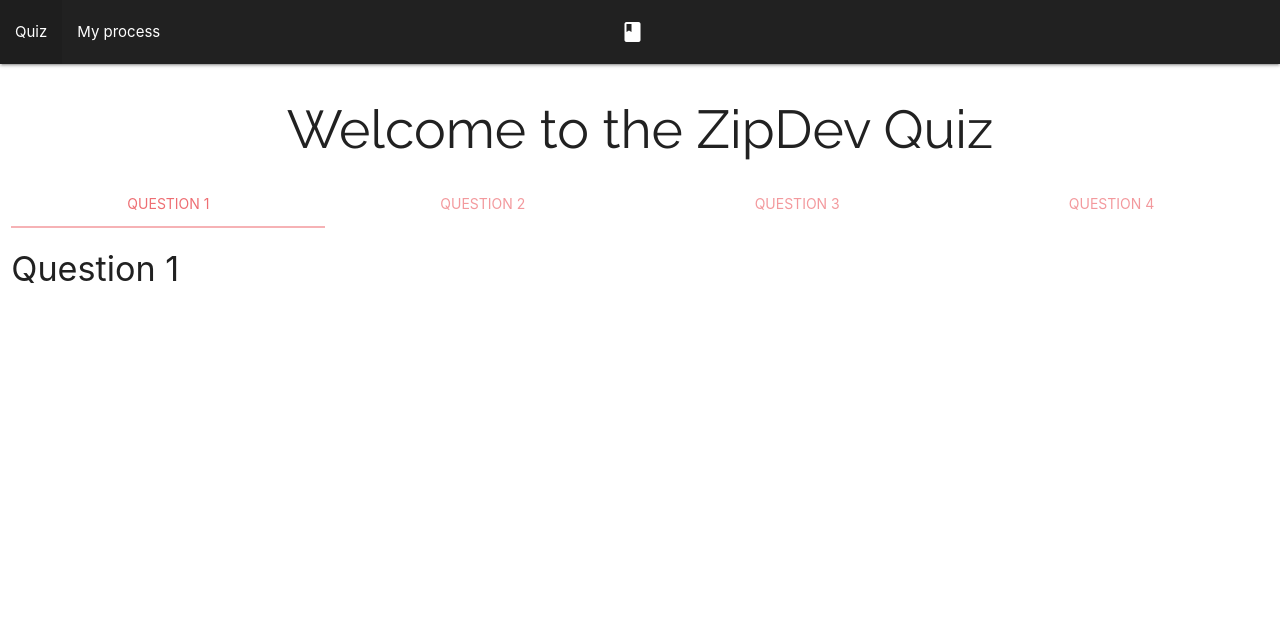
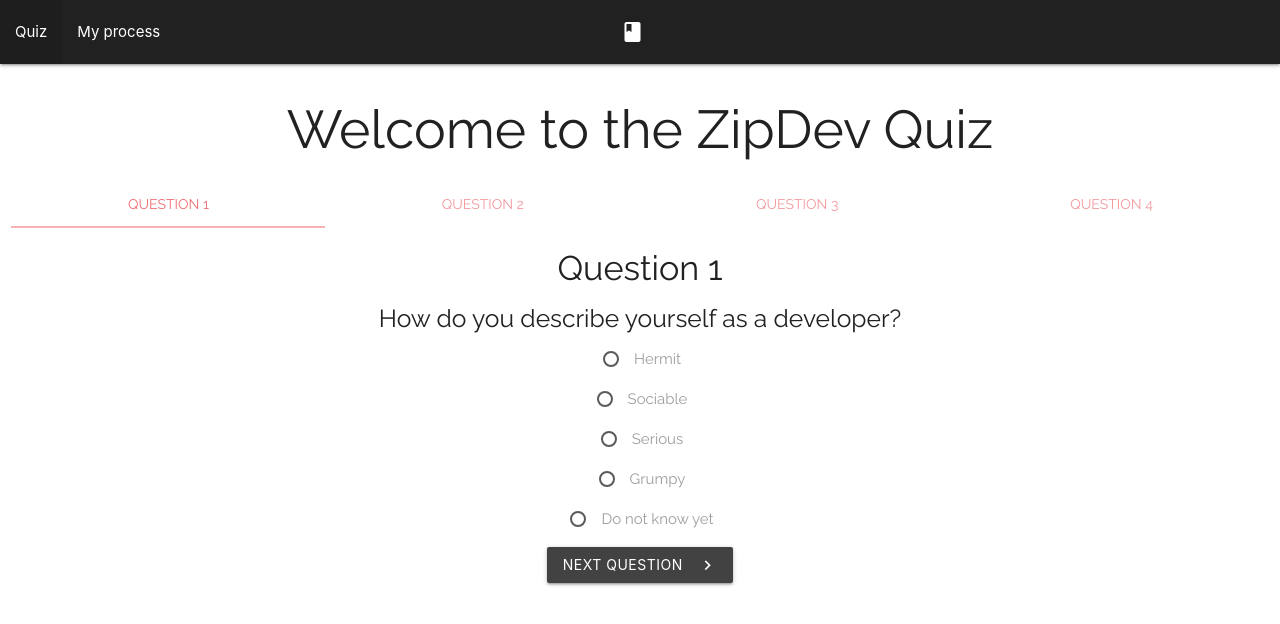
Before and after one commit to Pau-za/zipdev-quiz, a plain HTML site: page index.html in a window 1280 px wide. Drawn offline with nearby package versions, Linux system fonts and the light colour scheme.

Commit message:
ending first question

```diff
--- a/css/style.css
+++ b/css/style.css
@@ -3,4 +3,5 @@
     font-family: 'Open Sans', sans-serif;
     font-family: 'Montserrat', sans-serif;
     font-family: 'Raleway', sans-serif;
+    color: #212121;
 }
--- a/index.html
+++ b/index.html
@@ -9,7 +9,8 @@
     <link rel="stylesheet" href="./css/style.css">
     <link rel="stylesheet" href="https://cdnjs.cloudflare.com/ajax/libs/materialize/1.0.0/css/materialize.min.css">
     <link href="https://fonts.googleapis.com/icon?family=Material+Icons" rel="stylesheet">
-    <link href="https://fonts.googleapis.com/css?family=Montserrat|Open+Sans|Raleway|Spartan&display=swap" rel="stylesheet">
+    <link href="https://fonts.googleapis.com/css?family=Montserrat|Open+Sans|Raleway|Spartan&display=swap"
+        rel="stylesheet">
 </head>
 
 <body>
@@ -28,23 +29,65 @@
     <div id="quiz contain">
         <h2 class="text center-align">Welcome to the ZipDev Quiz</h2>
         <div class="row">
-            <div class="col s12">
-                <ul class="tabs">
-                    <li class="tab col s3"><a class="active" href="#question1">Question 1</a></li>
-                    <li class="tab col s3"><a href="#question2">Question 2</a></li>
-                    <li class="tab col s3"><a href="#question3">Question 3</a></li>
-                    <li class="tab col s3"><a href="#question4">Question 4</a></li>
+            <div class="col s12 ">
+                <ul class="tabs ">
+                    <li class="tab col s3"><a class="active text" href="#question1">Question 1</a></li>
+                    <li class="tab col s3"><a class="text" href="#question2">Question 2</a></li>
+                    <li class="tab col s3"><a class="text" href="#question3">Question 3</a></li>
+                    <li class="tab col s3"><a class="text" href="#question4">Question 4</a></li>
                 </ul>
             </div>
-            <div id="question1" class="col s12">
+            <div id="question1" class="col s12 text center-align">
                 <h4>Question 1</h4>
+                <div>
+                    <h5>How do you describe yourself as a developer?</h5>
+                    <form action="#">
+                        <p>
+                            <label>
+                                <input class="with-gap q1" name="group1" type="radio" value="Hermit" />
+                                <span>Hermit</span>
+                            </label>
+                        </p>
+                        <p>
+                            <label>
+                                <input class="with-gap q1" name="group1" type="radio" value="Sociable" />
+                                <span>Sociable</span>
+                            </label>
+                        </p>
+                        <p>
+                            <label>
+                                <input class="with-gap q1" name="group1" type="radio" value="Serious" />
+                                <span>Serious</span>
+                            </label>
+                        </p>
+                        <p>
+                            <label>
+                                <input class="with-gap q1" name="group1" type="radio" value="Grumpy" />
+                                <span>Grumpy</span>
+                            </label>
+                        </p>
+                        <p>
+                            <label>
+                                <input class="with-gap q1" name="group1" type="radio" value="Unknown" />
+                                <span>Do not know yet</span>
+                            </label>
+                        </p>
+                        <button class="btn waves-effect waves-light  grey darken-3" type="submit" name="action">Next Question
+                            <i class="material-icons right">navigate_next</i>
+                        </button>
+                    </form>
+                </div>
 
             </div>
             <div id="question2" class="col s12">
-                    <h4>Question 2</h4>
-                </div>
-            <div id="question3" class="col s12">Question 3</div>
-            <div id="question4" class="col s12">Question 4</div>
+                <h4>Question 2</h4>
+            </div>
+            <div id="question3" class="col s12">
+                <h4>Question 3</h4>
+            </div>
+            <div id="question4" class="col s12">
+                <h4>Question 4</h4>
+            </div>
         </div>
     </div>
 
--- a/js/index.js
+++ b/js/index.js
@@ -5,3 +5,14 @@
 $(document).ready(function () {
     $('.sidenav').sidenav();
 });
+
+// add event checked try with change event
+
+const question1 = document.getElementsByClassName('q1');
+console.log(question1);
+
+for (let i = 0; i < question1.length; i ++) {
+    question1[i].addEventListener('change', () => {
+        console.log(question1[i].value);
+    })
+}
```
